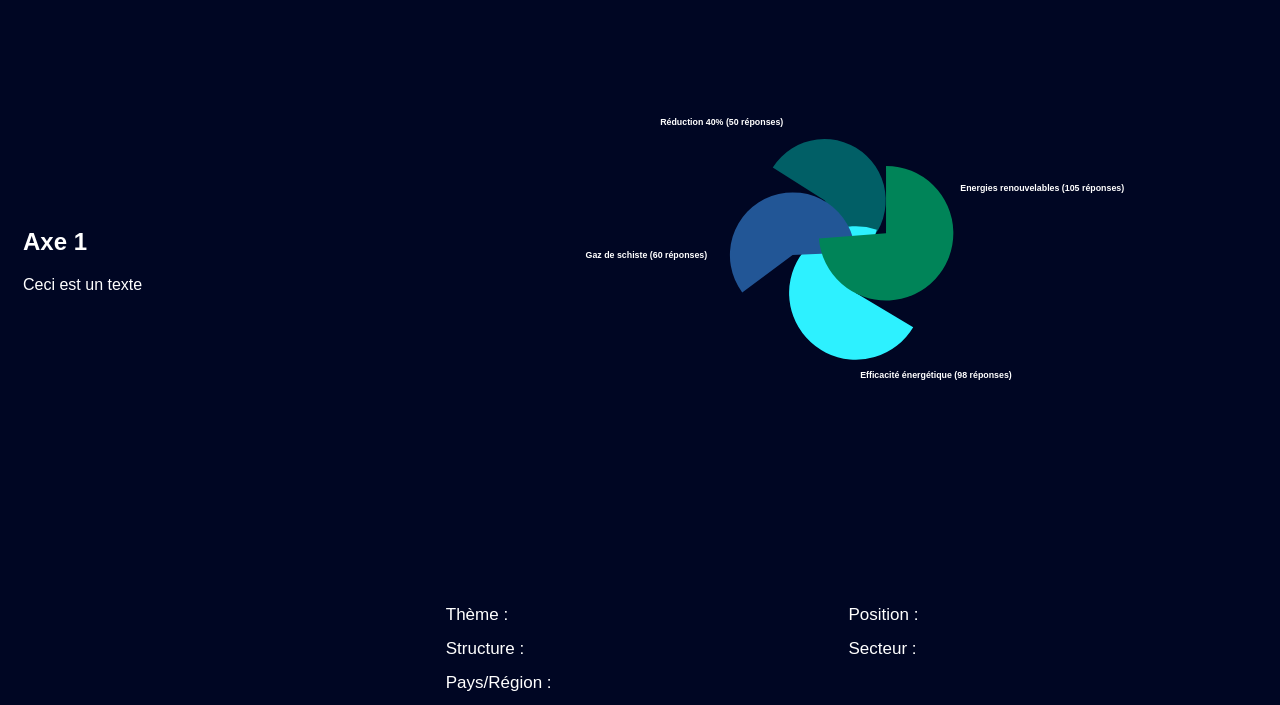
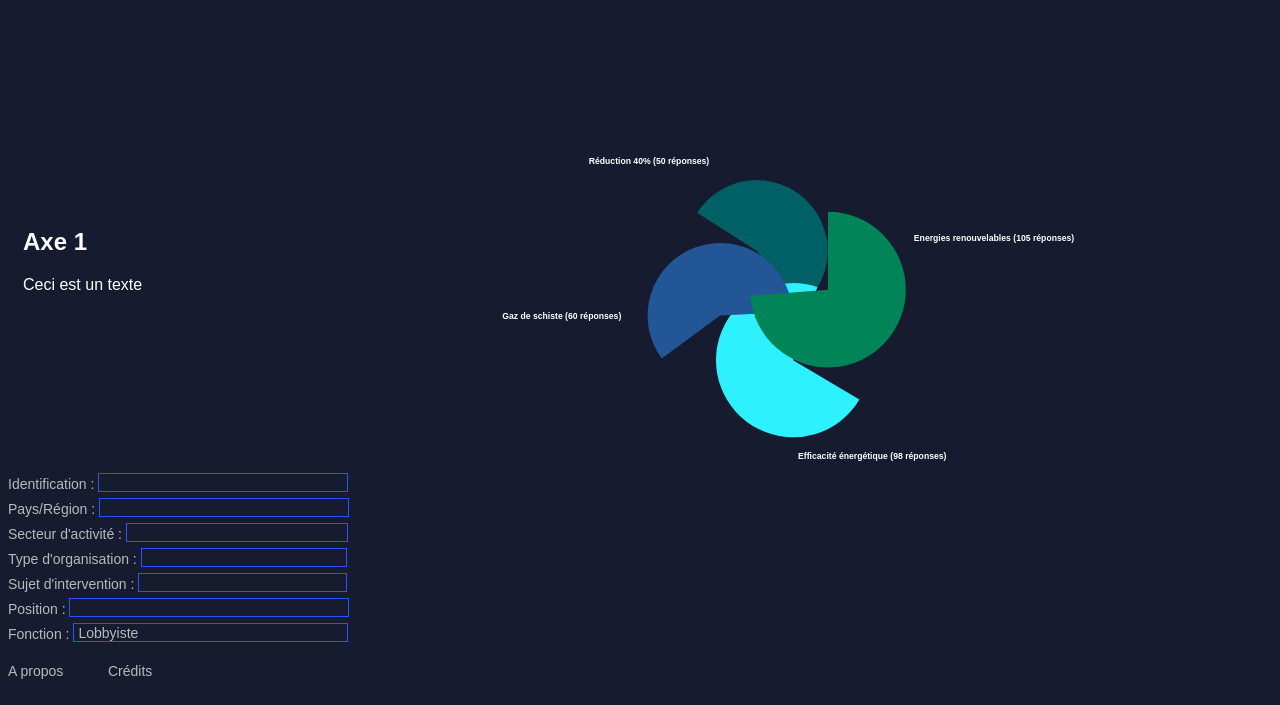
Before and after one commit to a2xl08/Stage2A, a plain HTML site: page AppDev1/index.html in a window 1280 px wide. Shown: the part 95-800 px from the top of the page. Drawn offline with Linux system fonts and the light colour scheme.

Commit message:
FEAT: Design des answers partie index

```diff
--- a/AppDev1/css/Index/styles.css
+++ b/AppDev1/css/Index/styles.css
@@ -4,7 +4,7 @@
 
 body {
 	font-family: Arial, sans-serif;
-	background-color: rgb(0, 6, 35);
+	background-color: rgb(22, 27, 48);
 	color: white;
 }
 
@@ -12,12 +12,15 @@ body {
 	display: inline-block;
 }
 
-#sections {
+#left-container {
 	display: inline-block;
-	z-index: 1;
-	width: 34%;
+	width: 24%;
 	padding: 15px;
 	margin: auto;
+}
+
+#sections {
+	z-index: 1;
 }
 
 /* La valeur qu'il faut pour scroller convenablement */
@@ -33,14 +36,14 @@ section {
 	position: fixed;
 	z-index: 1;
 	display: inline-block;
-	width: 65%;
+	width: 75%;
 	margin: auto;
 	height: 100%;
 }
 
 #vue {
 	padding: 5px;
-	height: 85%;
+	height: 100%;
 }
 
 a#network {
@@ -53,7 +56,7 @@ a#network {
 	padding: 3px;
 	text-align: center;
 	width: 180px;
-	right: 28%;
+	right: 32%;
 	top: 70%;
 	font-weight: bold;
 	font-size: 20px;
@@ -67,20 +70,78 @@ a#network:hover {
 }
 
 #answers {
-	height: 14%;
+	position: fixed;
+	left: 0px;
+	bottom: 0px;
+	z-index: 2;
+	background-color: rgb(22, 27, 48);
+	height: 30%;
+	width: 24%;
 	padding: 5px;
 	display: flex;
 	flex-wrap: wrap;
 	flex-direction: row;
 	justify-content: flex-start;
-	align-content: space-around;
+	align-content: flex-start;
 }
 
 #answers p {
-	width: 49%;
 	padding: 3px;
 	margin: 0px;
-	font-size: 17px;
+	font-size: 14px;
+	color: rgb(186, 186, 186);
+	white-space: nowrap;
+}
+
+#answers p.small {
+	margin-top: 15px;
+	width: 100px;
+}
+
+#answers > p > a {
+	text-decoration: none;
+	color: rgb(186, 186, 186);;
+}
+
+#answers > p > span {
+	box-sizing: content-box;
+	border: solid rgb(45, 82, 252) 1px;
+	padding-top: 1px;
+	padding-bottom: 2px;
+	padding-left: 4px;
+	padding-right: 4px;
+	height: 14px;
+	margin-bottom: -3px;
+	display: inline-block;
+	overflow: hidden;
+}
+
+span.nom {
+	width: 240px;
+}
+
+span.country {
+	width: 240px;
+}
+
+span.secteur {
+	width: 212px;
+}
+
+span.type {
+	width: 196px;
+}
+
+span.theme {
+	width: 199px;
+}
+
+span.position {
+	width: 270px;
+}
+
+span.fonction {
+	width: 265px;
 }
 
 #reloadbox {
--- a/AppDev1/css/Reseau/styles.css
+++ b/AppDev1/css/Reseau/styles.css
@@ -97,7 +97,7 @@ a#backloby:hover {
 	top: 30%;
 	left: 40%;
 	width: 30%;
-	background-color: rgba(0, 6, 35, 0.5);
+	background-color: rgba(22, 27, 48, 0.5);
 }
 
 #links p {
--- a/AppDev1/index.html
+++ b/AppDev1/index.html
@@ -17,6 +17,7 @@
 
 		<div class="container">
 
+			<div id="left-container">
 			<div id="sections">
 				<section id="sec0">
 					<h2>Axe 1</h2>
@@ -27,6 +28,21 @@
 				</section>
 			</div>
 
+			<div id="answers">
+				<!---Cet élément recevra les
+				réponses successives données -->
+				<p>Identification : <span class="nom"></span></p>
+				<p>Pays/Région : <span class="country"></span></p>
+				<p>Secteur d'activité : <span class="secteur"></span></p>
+				<p>Type d'organisation : <span class="type"></span></p>
+				<p>Sujet d'intervention : <span class="theme"></span></p>
+				<p>Position : <span class="position"></span></p>
+				<p>Fonction : <span class="fonction">Lobbyiste</span></p>
+				<p class="small"><a href="">A propos</a></p>
+				<p class="small"><a href="">Crédits</a></p>
+			</div>
+			</div>
+
 			<div id="fixpart">
 				<div id="vue">
 				<!--- Cet élément recevra les 	visualisations -->
@@ -35,16 +51,6 @@
 				<a id="network">
 					Vers le réseau
 				</a>
-
-				<div id="answers">
-				<!---Cet élément recevra les
-				réponses successives données -->
-				<p>Thème : <span class="theme"></span></p>
-				<p>Position : <span class="position"></span></p>
-				<p>Structure : <span class="type"></span></p>
-				<p>Secteur : <span class="secteur"></span></p>
-				<p>Pays/Région : <span class="country"></span></p>
-				</div>
 			</div>
 
 		</div>
--- a/AppDev1/js/Index/displaydata.js
+++ b/AppDev1/js/Index/displaydata.js
@@ -615,6 +615,7 @@ function generateResult (){
 	d3.select("span.type").text(datafiltre[0]["Type"]);
 	d3.select("span.secteur").text(datafiltre[0]["Secteurs d’activité"]);
 	d3.select("span.country").text(datafiltre[0]["Pays/Région"]);
+	d3.select("span.nom").text(datafiltre[0]["Abréviation"]);
 
 }
 
--- a/AppDev1/js/Reseau/importdata.js
+++ b/AppDev1/js/Reseau/importdata.js
@@ -195,7 +195,7 @@ d3.csv("data/Affiliation19juin.csv", function (data){
 	}
 	if (lobyist){
 		d3.select("#answers span.nom")
-			.text(lobyist["Nom"]);
+			.text(lobyist["Abréviation"]);
 		d3.select("#answers span.type")
 			.text(lobyist["Type"]);
 		d3.select("#answers span.secteur")
```
